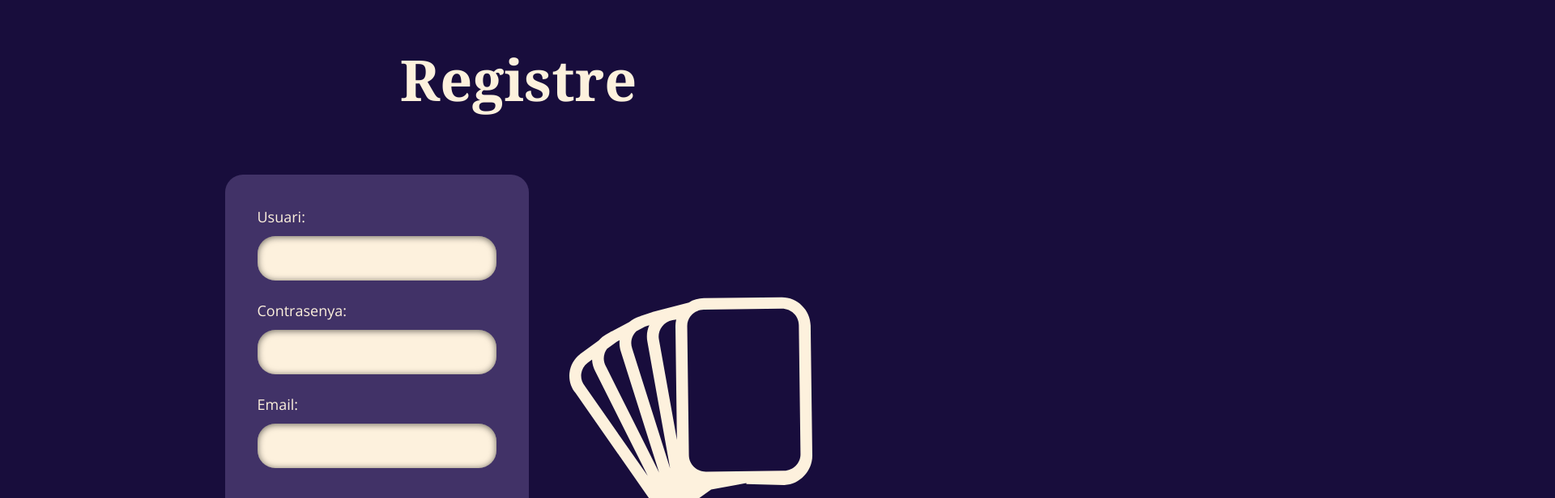
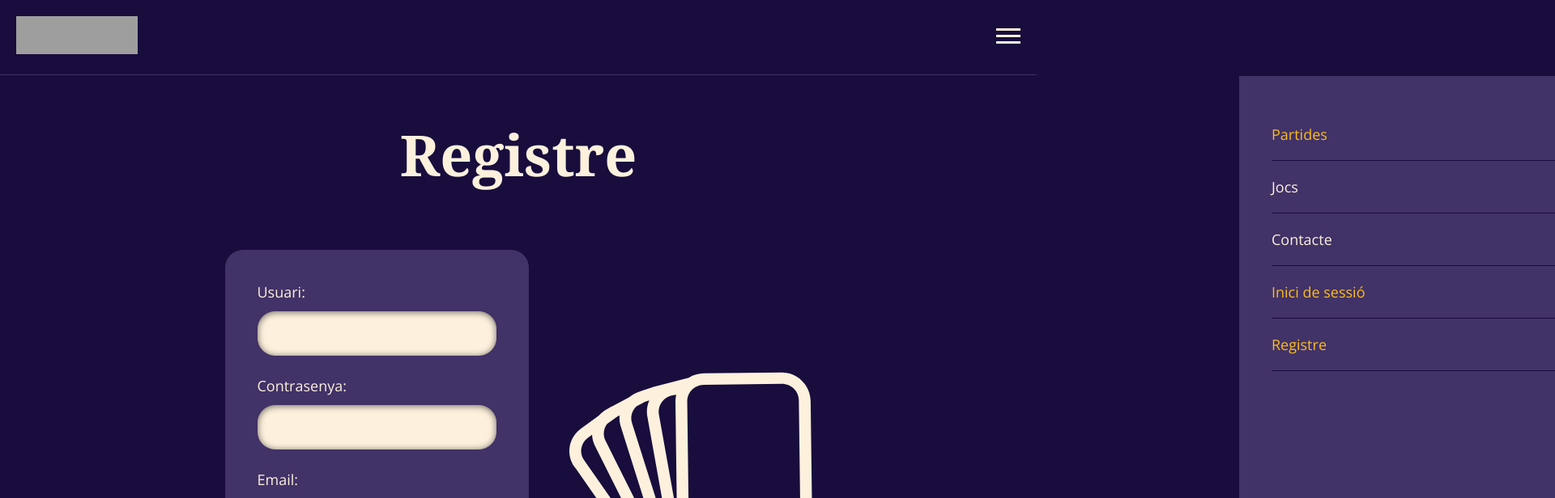
Before and after one commit to nuriarai/front-jugaires-projecte-final-2022-isdi-coders, a React (Create React App) app: page / in a window 1280 px wide. Shown: the top 616 px of the page at 81% size, 1920 px wide, since content can reach past the window. Built offline with nearby package versions, Linux system fonts and the light colour scheme; no server answers; grey boxes are pictures that could not be loaded; a web font is replaced by a local one.

Commit message:
Add header to layout& styles

```diff
--- a/src/components/Layout/Layout.tsx
+++ b/src/components/Layout/Layout.tsx
@@ -4,11 +4,13 @@ import RegisterPage from "../../pages/RegisterPage/RegisterPage";
 import LoginPage from "../../pages/LoginPage/LoginPage";
 import NotFoundPage from "../../pages/NotFoundPage/NotFoundPage";
 import GamesPage from "../../pages/GamesPage/GamesPage";
+import Header from "../Header/Header";
 
 const Layout = (): JSX.Element => {
   return (
     <LayoutStyled>
-      <main>
+      <Header />
+      <main className="container">
         <Routes>
           <Route path="/" element={<RegisterPage />} />
           <Route path="/login" element={<LoginPage />} />
--- a/src/components/Layout/LayoutStyled.tsx
+++ b/src/components/Layout/LayoutStyled.tsx
@@ -1,7 +1,6 @@
 import styled from "styled-components";
 
 const LayoutStyled = styled.div`
-  padding: 20px;
   .page__title {
     font-family: "Oranienbaum", "Cambria", "Hoefler Text", Utopia,
       "Liberation Serif", "Nimbus Roman No9 L Regular", Times, "Times New Roman",
@@ -22,13 +21,18 @@ const LayoutStyled = styled.div`
   a,
   a:visited {
     color: ${(props) => props.theme.colors.contrast.base};
-    text-decoration: underline;
     &:hover,
     &:focus {
       color: ${(props) => props.theme.colors.primary.light};
       text-decoration: underline;
     }
   }
+
+  .container {
+    padding: 20px;
+    width: 100%;
+    max-width: 1280px;
+  }
 `;
 
 export default LayoutStyled;
```
